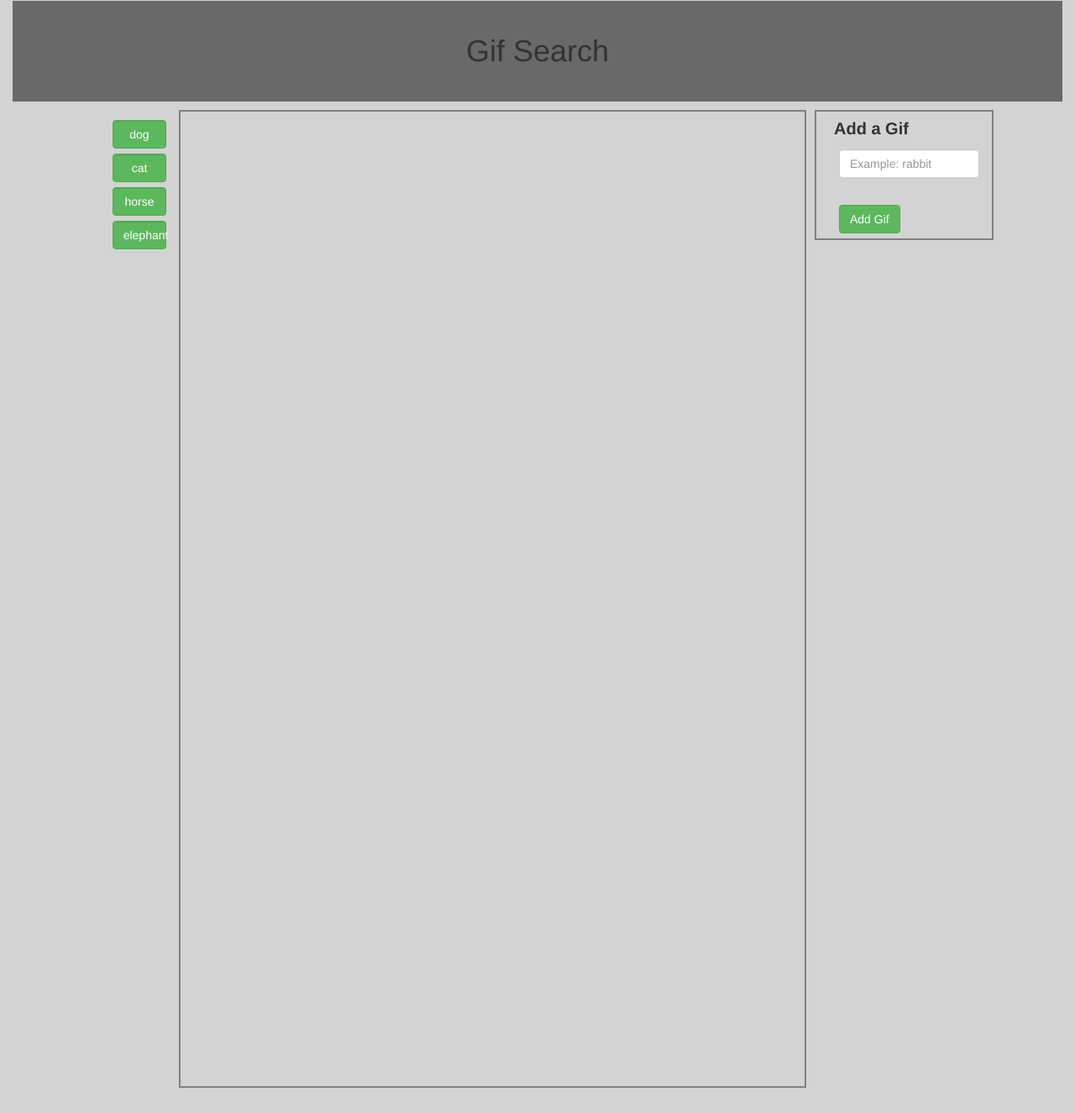
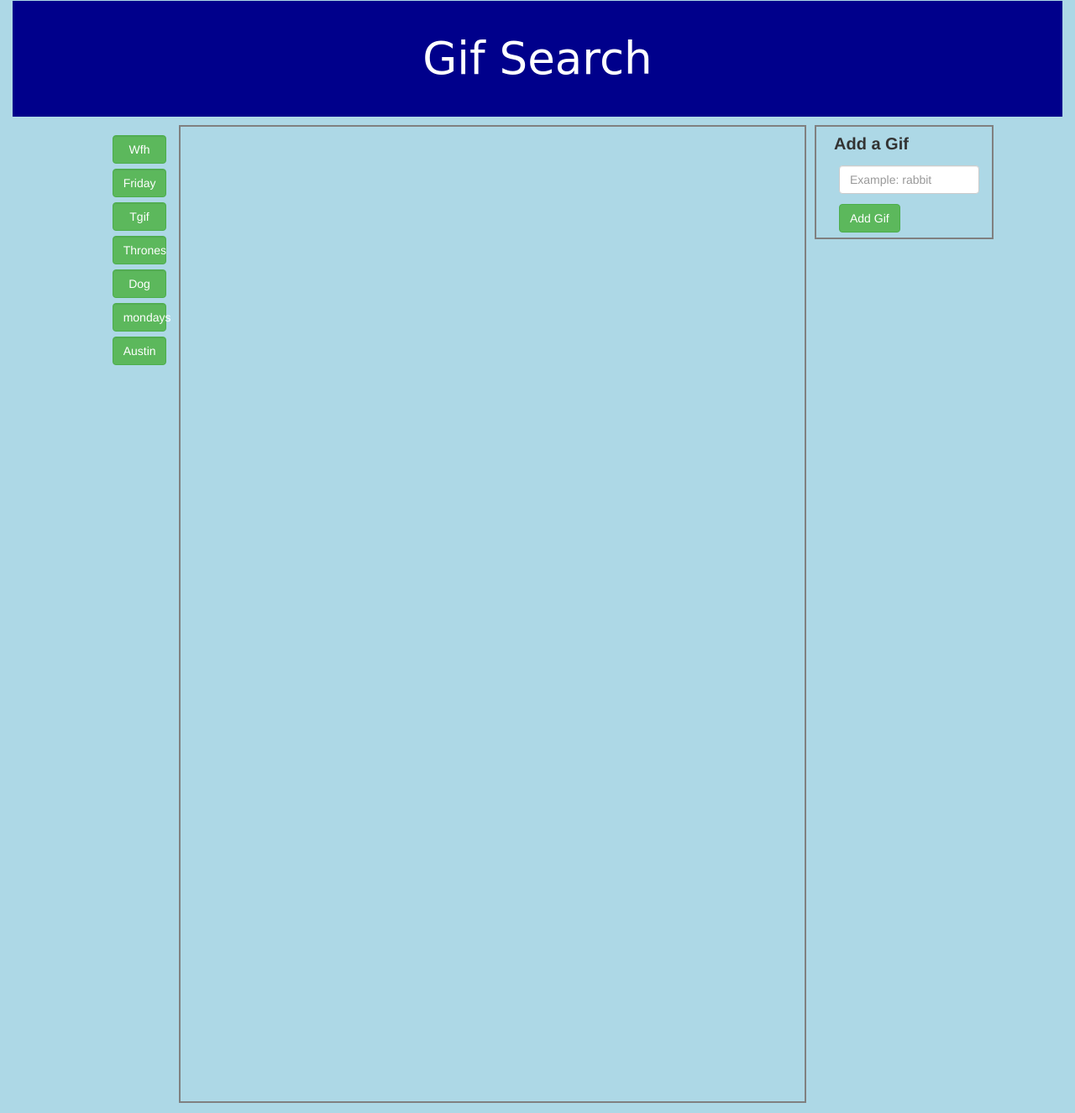
Before and after one commit to shwetarane/Giphy-API, a PHP site: page / in a window 1280 px wide. Shown: the whole page at 84% size. Before the commit the page ends 1296 px from the top, so only its background shows below. Run offline with PHP 8.4, Linux system fonts and the light colour scheme; some libraries are stand-ins or nearby versions.

Commit message:
background changed

```diff
--- a/assets/css/style.css
+++ b/assets/css/style.css
@@ -1,3 +1,4 @@
+/*styles for the html tags*/
 button,
 div,
 form,
@@ -6,16 +7,34 @@ input {
 }
 
 body {
-    background-color: lightgray;
+    background-color: lightblue;
 }
 
 h1 {
     text-align: center;
-    background-color: dimgray;
+    background-color: darkblue;
     padding: 40px;
     margin-top: -5px;
+    color: white;
+    font-size: 53px;
+    font-family: cursive;
 }
 
+img {
+    width: 250px;
+    height: 250px;
+    margin-left: 0px;
+    margin-right: 0px;
+    border: 2px solid #777;
+}
+
+p {
+    margin-top: -2px;
+    margin-bottom: 0px;
+    font-weight: bold;
+}
+
+/*-------------------styles for Defined classes--------------------------------*/
 .inputForm {
     border: 2px solid gray;
 }
@@ -33,13 +52,6 @@ h1 {
     font-size: 20px;
 }
 
-img {
-    width: 250px;
-    height: 250px;
-    margin-left: 0px;
-    margin-right: 0px;
-    border: 2px solid #777;
-}
 
 .item {
     width: 270px;
@@ -48,9 +60,3 @@ img {
     margin-left: 36px;
     margin-right: 0px;
 }
-
-p {
-    margin-top: -2px;
-    margin-bottom: 0px;
-    font-weight: bold;
-}
--- a/assets/javascript/apps.js
+++ b/assets/javascript/apps.js
@@ -1,6 +1,4 @@
- var gifs = ['dog', 'cat', 'horse', 'elephant'];
-
- // ========================================================
+ var gifs = ["Wfh", "Friday", "Tgif", "Thrones", "Dog", "mondays", "Austin"];
 
  // displayGifInfo function now re-renders the HTML to display the appropriate content.
  function displayGifsInfo() {
```
Also changed, not shown: index.html (+5 -7 lines).
